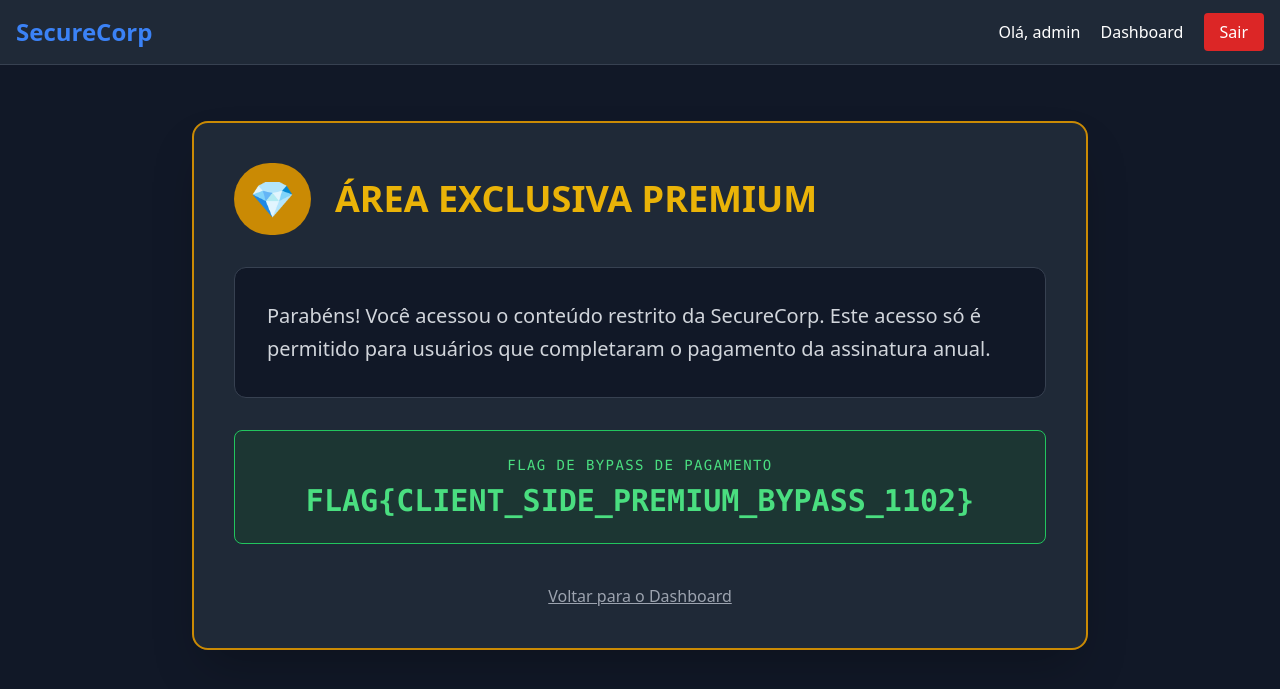
After one commit to MATREX244/BCALAB, a Flask app: page /premium-content in a window 1280 px wide. The commit adds this page. Shown: the top 689 px of the page. Run offline with Flask 3, Linux system fonts and the light colour scheme; a user stored in the database is signed in; parts of the project's set-up code (start-up, migrations or seed data) failed here and were passed over; some libraries are stand-ins or nearby versions.

Commit message:
Update: Adjusted lab logic to match video demonstration (Hidden endpoints & Payment bypass)

```diff
--- a/app.py
+++ b/app.py
@@ -10,8 +10,6 @@ app.secret_key = secrets.token_hex(16)
 DATABASE = 'securecorp.db'
 
 def init_db():
-    # Se o banco já existir, vamos garantir que ele tenha os dados mais recentes
-    # Para um laboratório, é melhor recriar o banco no início se quisermos resetar as senhas
     conn = sqlite3.connect(DATABASE)
     c = conn.cursor()
 
@@ -22,7 +20,7 @@ def init_db():
                   email TEXT UNIQUE NOT NULL,
                   password TEXT NOT NULL,
                   role TEXT DEFAULT 'user',
-                  is_premium INTEGER DEFAULT 0)''')
+                  paid INTEGER DEFAULT 0)''')
 
     # Tabela de Faturas (IDOR)
     c.execute('''CREATE TABLE IF NOT EXISTS invoices
@@ -33,37 +31,35 @@ def init_db():
                   flag TEXT,
                   FOREIGN KEY (user_id) REFERENCES users (id))''')
 
-    # Tabela de Configurações Globais
-    c.execute('''CREATE TABLE IF NOT EXISTS global_settings
+    # Tabela de Configurações Administrativas (Oculta)
+    c.execute('''CREATE TABLE IF NOT EXISTS admin_settings
                  (id INTEGER PRIMARY KEY AUTOINCREMENT,
-                  config_name TEXT UNIQUE NOT NULL,
-                  config_value TEXT)''')
+                  setting_key TEXT UNIQUE NOT NULL,
+                  setting_value TEXT)''')
 
     # Inserir dados iniciais (Simulando migração de DB)
-    # TODO: Mover credenciais para variáveis de ambiente em produção.
-    # Credenciais temporárias para teste:
     # Admin: admin / admin123
     # Usuário: user1 / user123
     admin_pw = generate_password_hash('admin123')
     user_pw = generate_password_hash('user123')
 
     try:
-        # Usar INSERT OR REPLACE para garantir que as senhas sejam atualizadas
-        c.execute("INSERT OR REPLACE INTO users (id, username, email, password, role, is_premium) VALUES (?, ?, ?, ?, ?, ?)",
+        c.execute("INSERT OR REPLACE INTO users (id, username, email, password, role, paid) VALUES (?, ?, ?, ?, ?, ?)",
                   (1, 'admin', 'admin@securecorp.com', admin_pw, 'admin', 1))
-        c.execute("INSERT OR REPLACE INTO users (id, username, email, password, role, is_premium) VALUES (?, ?, ?, ?, ?, ?)",
+        c.execute("INSERT OR REPLACE INTO users (id, username, email, password, role, paid) VALUES (?, ?, ?, ?, ?, ?)",
                   (2, 'user1', 'user1@example.com', user_pw, 'user', 0))
 
-        user_id = 2
-        c.execute("INSERT INTO invoices (user_id, amount, description) VALUES (?, ?, ?)",
-                  (user_id, 150.00, 'Serviços de Consultoria Jan/2026'))
+        # Dados para IDOR
+        c.execute("INSERT OR REPLACE INTO invoices (id, user_id, amount, description) VALUES (?, ?, ?, ?)",
+                  (1, 2, 150.00, 'Serviços de Consultoria Jan/2026'))
+        c.execute("INSERT OR REPLACE INTO invoices (id, user_id, amount, description, flag) VALUES (?, ?, ?, ?, ?)",
+                  (2, 1, 5000.00, 'Pagamento Secreto de Infraestrutura', 'FLAG{IDOR_INVOICE_EXPOSED_8829}'))
 
-        # Fatura de outro usuário (IDOR Target)
-        c.execute("INSERT INTO invoices (user_id, amount, description, flag) VALUES (?, ?, ?, ?)",
-                  (1, 5000.00, 'Pagamento Secreto de Infraestrutura', 'FLAG{IDOR_INVOICE_EXPOSED_8829}'))
-
-        c.execute("INSERT INTO global_settings (config_name, config_value) VALUES (?, ?)",
-                  ('AWS_SECRET_KEY', 'AKIA_SECURECORP_FLAG{SENSITIVE_EXPORT_UNPROTECTED_4421}'))
+        # Dados para Endpoints Ocultos
+        c.execute("INSERT OR REPLACE INTO admin_settings (id, setting_key, setting_value) VALUES (?, ?, ?)",
+                  (1, 'AWS_SECRET_KEY', 'AKIA_SECURECORP_FLAG{HIDDEN_ENDPOINT_ACCESS_7721}'))
+        c.execute("INSERT OR REPLACE INTO admin_settings (id, setting_key, setting_value) VALUES (?, ?, ?)",
+                  (2, 'BACKUP_SERVER_IP', '10.0.0.55'))
     except sqlite3.IntegrityError:
         pass
 
@@ -93,7 +89,6 @@ def login():
             session['user_id'] = user['id']
             session['username'] = user['username']
             session['role'] = user['role']
-            session['is_premium'] = user['is_premium']
             return redirect(url_for('dashboard'))
         flash('Credenciais inválidas')
     return render_template('login.html')
@@ -104,7 +99,6 @@ def register():
         username = request.form.get('username')
         email = request.form.get('email')
         password = request.form.get('password')
-        # VULNERABILIDADE: Aceita 'role' diretamente do formulário (Mass Assignment / Priv Esc)
         role = request.form.get('role', 'user')
 
         db = get_db()
@@ -126,12 +120,13 @@ def dashboard():
         return redirect(url_for('login'))
     return render_template('dashboard.html')
 
+# --- ENDPOINTS VULNERÁVEIS (BAC) ---
+
 @app.route('/api/v1/invoice/<int:invoice_id>')
 def get_invoice(invoice_id):
     if 'user_id' not in session:
         return jsonify({'error': 'Unauthorized'}), 401
 
-    # VULNERABILIDADE: IDOR - Não verifica se a fatura pertence ao usuário logado
     db = get_db()
     invoice = db.execute('SELECT * FROM invoices WHERE id = ?', (invoice_id,)).fetchone()
     db.close()
@@ -140,25 +135,38 @@ def get_invoice(invoice_id):
         return jsonify(dict(invoice))
     return jsonify({'error': 'Not found'}), 404
 
-@app.route('/api/v1/settings/export')
-def export_settings():
-    # VULNERABILIDADE: Falta de verificação de papel (Role Check)
-    # Apenas verifica se está logado, mas não se é admin
+@app.route('/api/admin/settings')
+def get_admin_settings():
+    """VULNERABILIDADE: Endpoint oculto que não verifica o papel de admin.
+    Qualquer usuário logado pode acessar se souber o caminho."""
     if 'user_id' not in session:
         return jsonify({'error': 'Unauthorized'}), 401
 
     db = get_db()
-    settings = db.execute('SELECT * FROM global_settings').fetchall()
+    settings = db.execute('SELECT * FROM admin_settings').fetchall()
     db.close()
 
     return jsonify([dict(s) for s in settings])
 
-@app.route('/admin_panel')
-def admin_panel():
-    # VULNERABILIDADE: Bypass de autorização simples
-    if session.get('role') != 'admin':
-        return "Acesso Negado", 403
-    return render_template('admin.html', flag="FLAG{ADMIN_PATH_BYPASS_7731}")
+@app.route('/api/user/paid-status')
+def get_paid_status():
+    """VULNERABILIDADE: O frontend confia cegamente nesta resposta.
+    O atacante pode interceptar e mudar 'paid: 0' para 'paid: 1'."""
+    if 'user_id' not in session:
+        return jsonify({'error': 'Unauthorized'}), 401
+
+    db = get_db()
+    user = db.execute('SELECT paid FROM users WHERE id = ?', (session['user_id'],)).fetchone()
+    db.close()
+
+    return jsonify({'paid': user['paid']})
+
+@app.route('/premium-content')
+def premium_content():
+    """Página de conteúdo premium que deve ser protegida."""
+    if 'user_id' not in session:
+        return redirect(url_for('login'))
+    return render_template('premium.html')
 
 @app.route('/logout')
 def logout():
--- /dev/null
+++ b/templates/premium.html
@@ -0,0 +1,27 @@
+{% extends "base.html" %}
+{% block content %}
+<div class="max-w-4xl mx-auto">
+    <div class="bg-gray-800 p-10 rounded-2xl border-2 border-yellow-600 shadow-2xl">
+        <div class="flex items-center gap-6 mb-8">
+            <div class="bg-yellow-600 p-4 rounded-full text-4xl">💎</div>
+            <h2 class="text-4xl font-black text-yellow-500">ÁREA EXCLUSIVA PREMIUM</h2>
+        </div>
+
+        <div class="bg-gray-900 p-8 rounded-xl border border-gray-700 mb-8">
+            <p class="text-xl text-gray-300 leading-relaxed">
+                Parabéns! Você acessou o conteúdo restrito da SecureCorp.
+                Este acesso só é permitido para usuários que completaram o pagamento da assinatura anual.
+            </p>
+        </div>
+
+        <div class="p-6 bg-green-900/30 border border-green-500 rounded-lg text-green-400 font-mono text-center">
+            <p class="text-sm uppercase tracking-widest mb-2">Flag de Bypass de Pagamento</p>
+            <p class="text-3xl font-bold">FLAG{CLIENT_SIDE_PREMIUM_BYPASS_1102}</p>
+        </div>
+
+        <div class="mt-10 flex justify-center">
+            <a href="/dashboard" class="text-gray-400 hover:text-white transition underline">Voltar para o Dashboard</a>
+        </div>
+    </div>
+</div>
+{% endblock %}
```
Also changed, not shown: templates/dashboard.html (+22 -14 lines).
